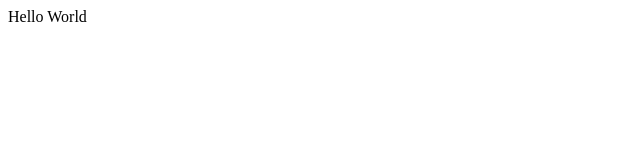
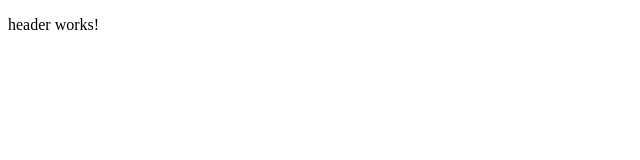
Before and after one commit to AnneManthey/Product-List, an Angular app: page / in a window 1280 px wide. Shown: the top 160 px of the page, without its empty margins (0-640 px from the left). Built offline with nearby package versions, Linux system fonts and the light colour scheme.

Commit message:
feat: add header component

```diff
--- a/src/app/app.html
+++ b/src/app/app.html
@@ -1,3 +1,3 @@
-Hello World
 
+<app-header></app-header>
 <router-outlet />
--- a/src/app/app.ts
+++ b/src/app/app.ts
@@ -1,9 +1,10 @@
 import { Component, signal } from '@angular/core';
 import { RouterOutlet } from '@angular/router';
+import { Header } from './layout/header/header';
 
 @Component({
   selector: 'app-root',
-  imports: [RouterOutlet],
+  imports: [RouterOutlet, Header],
   templateUrl: './app.html',
   styleUrl: './app.scss'
 })
--- /dev/null
+++ b/src/app/layout/header/header.html
@@ -0,0 +1 @@
+<p>header works!</p>
--- /dev/null
+++ b/src/app/shared/components/product-list/product-list.html
@@ -0,0 +1 @@
+<p>product-list works!</p>
```
Also changed, not shown: src/app/layout/header/header.ts (added, +10 -0 lines), src/app/shared/components/product-list/product-list.ts (added, +9 -0 lines), src/app/layout/header/header.scss (added), src/app/shared/components/product-list/product-list.scss (added).
